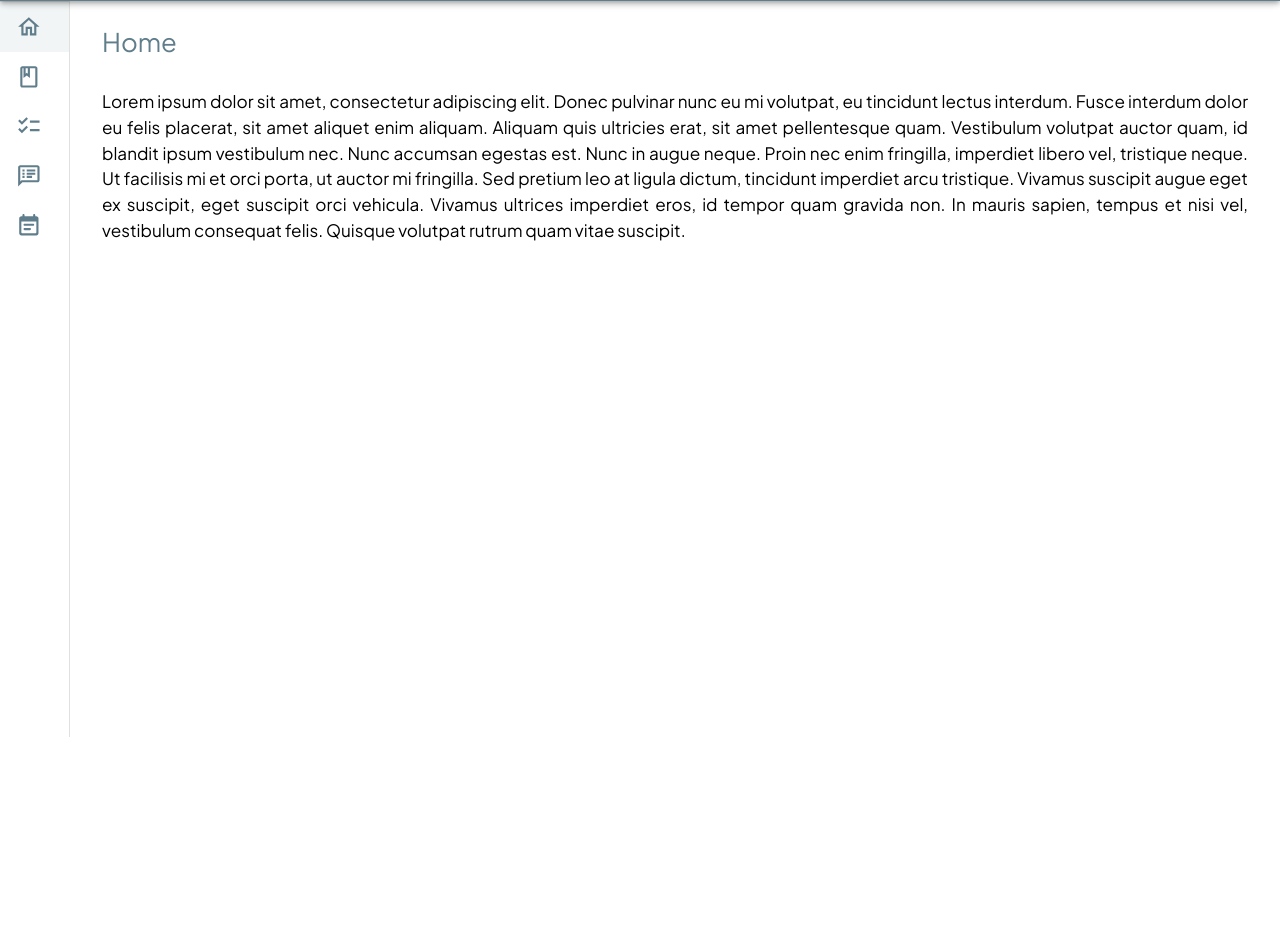
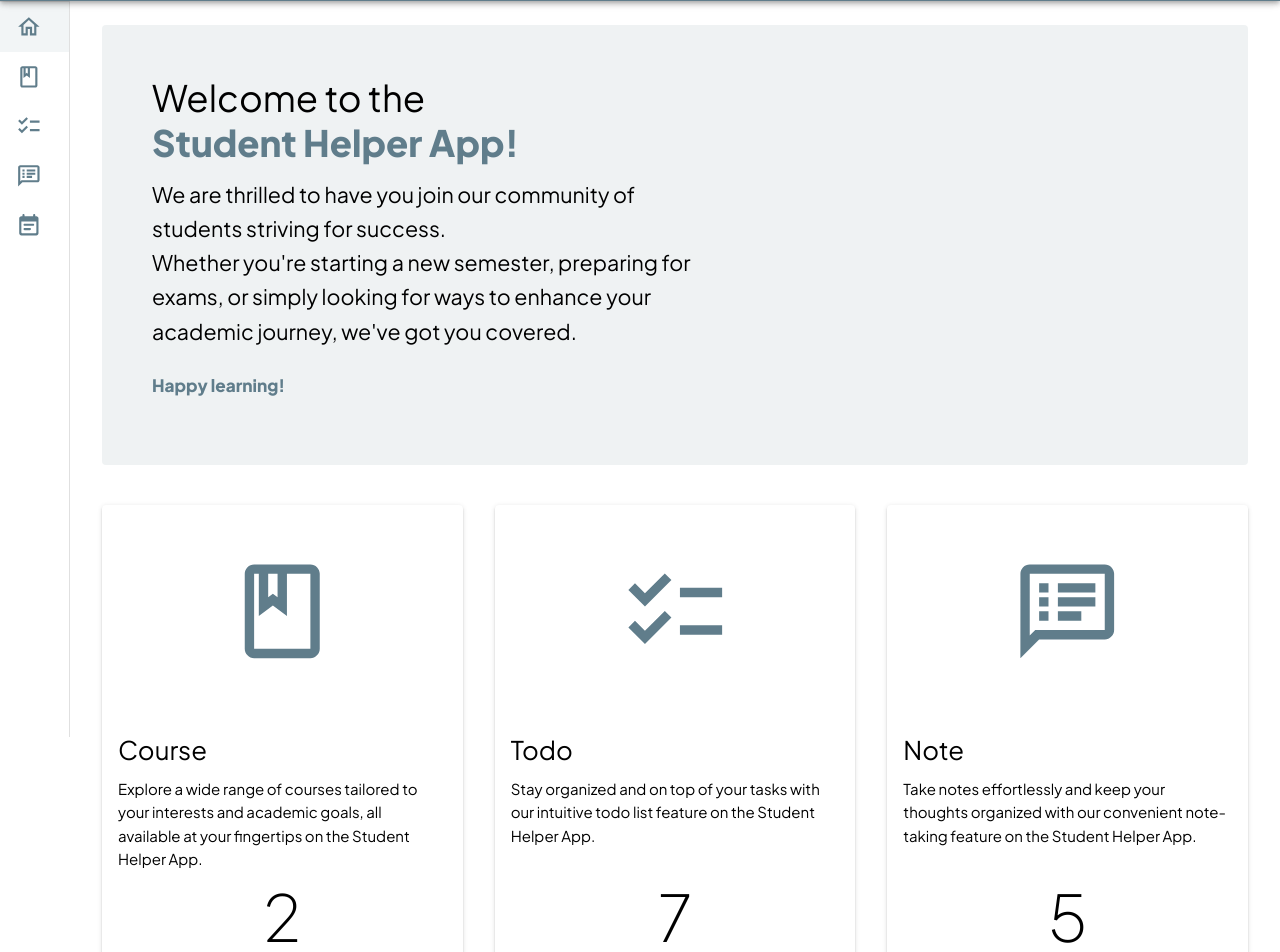
Before and after one commit to IKT-Team36/Student-productivity-helper-app-Frontend, a React (Vite) app: page /home in a window 1280 px wide. Shown: the part 63-1015 px from the top of the page. Before the commit the page ends 800 px from the top, so only its background shows below. Built offline with nearby package versions, Linux system fonts and the light colour scheme.

Commit message:
Home page

```diff
--- a/src/ui/pages/home/Home.tsx
+++ b/src/ui/pages/home/Home.tsx
@@ -1,21 +1,174 @@
 import React from 'react'
 import {ScreenLayout} from "@src/ui/layout/main-layout/ScreenLayout";
-import {Box} from "@mui/material";
+import {
+    alpha,
+    Box,
+    Button,
+    Card,
+    CardActions,
+    CardContent,
+    CardMedia,
+    Grid,
+    Paper,
+    styled,
+    Typography
+} from "@mui/material";
+import {BookOutlined, ChecklistOutlined, SpeakerNotesOutlined} from "@mui/icons-material";
+import {useNavigate} from "react-router-dom";
+
+const PaperStyled = styled(Paper)(({theme}) => ({
+    backgroundColor: alpha(theme.palette.primary.main, 0.1),
+    color: theme.palette.text.primary,
+    marginBottom: 40,
+    [theme.breakpoints.down('md')]: {
+        textAlign: 'center'
+    }
+}))
+
+const MainAppBlock = styled(Box)(() => ({
+    padding: '50px',
+}))
+
+const CardMediaStyle = styled(CardMedia)(() => ({
+    padding: '50px !important',
+    '& .MuiSvgIcon-root': {
+        width: '3em',
+        height: '3em',
+        padding: '0px'
+    }
+}))
+
 
 export const Home = () => {
+    const navigate = useNavigate()
+
     return (
-        <ScreenLayout title={'Home'}>
-            <Box textAlign={'justify'}>
-                Lorem ipsum dolor sit amet, consectetur adipiscing elit. Donec pulvinar nunc eu mi volutpat, eu
-                tincidunt lectus interdum. Fusce interdum dolor eu felis placerat, sit amet aliquet enim aliquam.
-                Aliquam quis ultricies erat, sit amet pellentesque quam. Vestibulum volutpat auctor quam, id blandit
-                ipsum vestibulum nec. Nunc accumsan egestas est. Nunc in augue neque. Proin nec enim fringilla,
-                imperdiet libero vel, tristique neque. Ut facilisis mi et orci porta, ut auctor mi fringilla. Sed
-                pretium leo at ligula dictum, tincidunt imperdiet arcu tristique. Vivamus suscipit augue eget ex
-                suscipit, eget suscipit orci vehicula. Vivamus ultrices imperdiet eros, id tempor quam gravida non. In
-                mauris sapien, tempus et nisi vel, vestibulum consequat felis. Quisque volutpat rutrum quam vitae
-                suscipit.
-            </Box>
+        <ScreenLayout showBreadcrumbs={false}>
+            <PaperStyled elevation={0}>
+                <Grid container>
+                    <Grid item sm={12} lg={7}>
+                        <MainAppBlock>
+                            <Typography component="h1" variant="h4" color="inherit" gutterBottom>
+                                Welcome to the <Typography color={'primary'} component="h2" variant="h4" gutterBottom
+                                                           fontWeight={'bold'}> Student Helper App! </Typography>
+                            </Typography>
+                            <Typography variant="h6" paragraph>
+                                We are thrilled to have you join our community of students striving for success. <br/>Whether
+                                you're starting a new semester, preparing for exams, or simply looking for ways to
+                                enhance your academic journey, we've got you covered.
+                                <Typography fontWeight={'bold'} mt={3} color={'primary'}>Happy learning!</Typography>
+                            </Typography>
+                        </MainAppBlock>
+                    </Grid>
+                </Grid>
+            </PaperStyled>
+
+            {/*COURSES*/}
+
+            <Grid container display={'flex'} justifyContent={'space-between'} spacing={4}>
+
+                <Grid item sm={12} lg={4} sx={{minHeight: '400px'}}>
+                    <Box textAlign={'justify'}>
+                        <Card elevation={2} sx={{minHeight: '400px'}}>
+                            <CardMediaStyle sx={{display: 'flex', justifyContent: 'center', p: 10}}>
+                                <BookOutlined fontSize={'large'} color={'primary'}/>
+                            </CardMediaStyle>
+                            <CardContent>
+                                <Typography gutterBottom variant="h5" component="div">
+                                    Course
+                                </Typography>
+                                <Typography variant="subtitle2" color={'text.light'} textAlign={'left'}
+                                            height={'100px'}>
+                                    Explore a wide range of courses tailored to your interests and academic goals, all
+                                    available at your fingertips on the Student Helper App.
+                                </Typography>
+                                <Typography variant="h2" textAlign={'center'}>
+                                    2
+                                </Typography>
+                                <Box display={'flex'} justifyContent={'center'}>
+                                    <Typography variant="caption" textAlign={'center'} alignItems={'center'}
+                                                fontStyle={'italic'}>
+                                        total courses
+                                    </Typography>
+                                </Box>
+                            </CardContent>
+                            <CardActions>
+                                <Button size="small" onClick={() => navigate(`/courses`)}>Take a
+                                    look</Button>
+                            </CardActions>
+                        </Card>
+                    </Box>
+                </Grid>
+
+                {/*TODOS*/}
+
+                <Grid item sm={12} lg={4} sx={{minHeight: '400px'}}>
+                    <Box textAlign={'justify'}>
+                        <Card elevation={2} sx={{minHeight: '400px'}}>
+                            <CardMediaStyle sx={{display: 'flex', justifyContent: 'center', p: 10}}>
+                                <ChecklistOutlined fontSize={'large'} color={'primary'}/>
+                            </CardMediaStyle>
+                            <CardContent>
+                                <Typography gutterBottom variant="h5" component="div">
+                                    Todo
+                                </Typography>
+                                <Typography variant="subtitle2" color={'text.light'} textAlign={'left'}
+                                            height={'100px'}>
+                                    Stay organized and on top of your tasks with our intuitive todo list feature on the
+                                    Student Helper App.
+                                </Typography>
+                                <Typography variant="h2" textAlign={'center'}>
+                                    7
+                                </Typography>
+                                <Box display={'flex'} justifyContent={'center'}>
+                                    <Typography variant="caption" textAlign={'center'} alignItems={'center'}
+                                                fontStyle={'italic'}>
+                                        total todos
+                                    </Typography>
+                                </Box>
+                            </CardContent>
+                            <CardActions>
+                                <Button size="small" onClick={() => navigate(`/todos`)}>Take a look</Button>
+                            </CardActions>
+                        </Card>
+                    </Box>
+                </Grid>
+
+                {/*NOTES*/}
+
+                <Grid item sm={12} lg={4} sx={{minHeight: '400px'}}>
+                    <Box textAlign={'justify'}>
+                        <Card elevation={2} sx={{minHeight: '400px'}}>
+                            <CardMediaStyle sx={{display: 'flex', justifyContent: 'center', p: 10}}>
+                                <SpeakerNotesOutlined fontSize={'large'} color={'primary'}/>
+                            </CardMediaStyle>
+                            <CardContent>
+                                <Typography gutterBottom variant="h5" component="div">
+                                    Note
+                                </Typography>
+                                <Typography variant="subtitle2" color={'text.light'} textAlign={'left'}
+                                            height={'100px'}>
+                                    Take notes effortlessly and keep your thoughts organized with our convenient
+                                    note-taking feature on the Student Helper App.
+                                </Typography>
+                                <Typography variant="h2" textAlign={'center'}>
+                                    5
+                                </Typography>
+                                <Box display={'flex'} justifyContent={'center'}>
+                                    <Typography variant="caption" textAlign={'center'} alignItems={'center'}
+                                                fontStyle={'italic'}>
+                                        total notes
+                                    </Typography>
+                                </Box>
+                            </CardContent>
+                            <CardActions>
+                                <Button size="small" onClick={() => navigate(`/notes`)}>Take a look</Button>
+                            </CardActions>
+                        </Card>
+                    </Box>
+                </Grid>
+            </Grid>
+
         </ScreenLayout>
     )
 }
```
